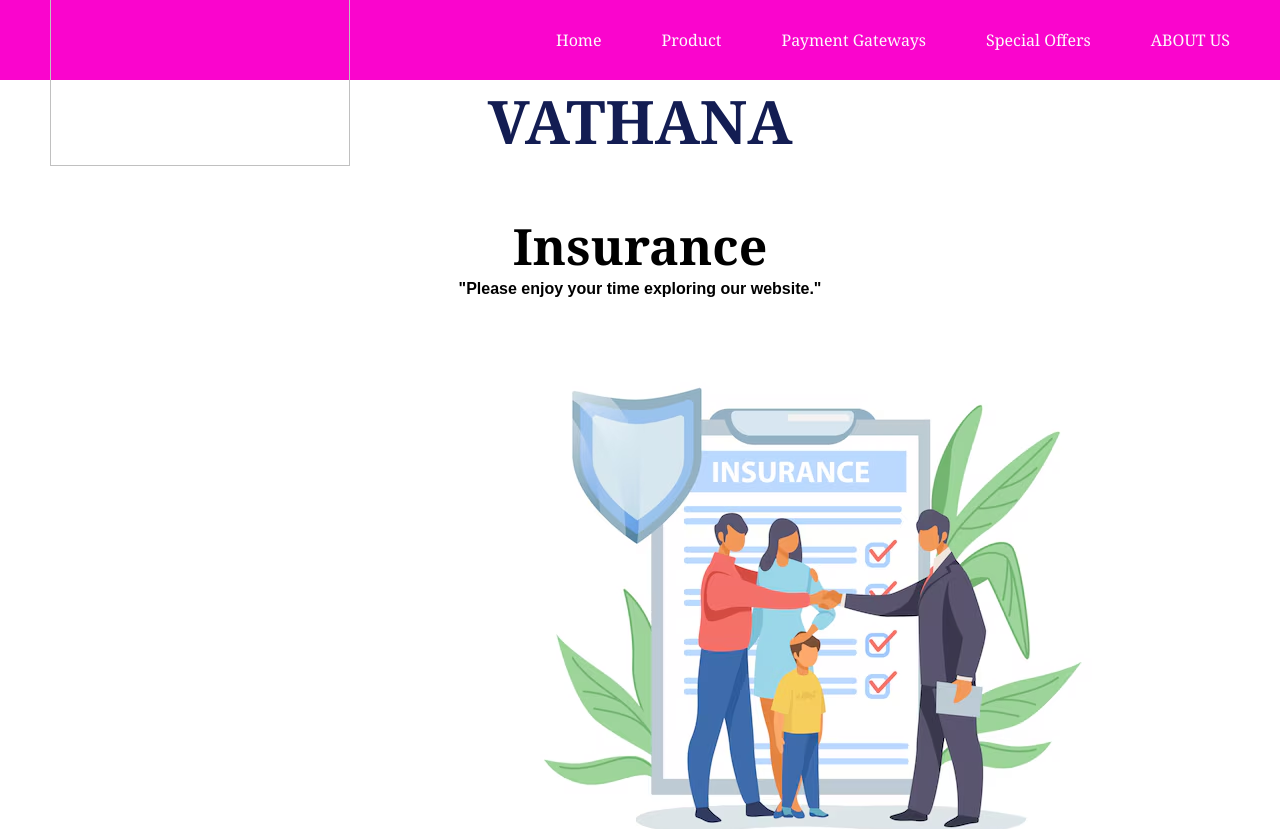
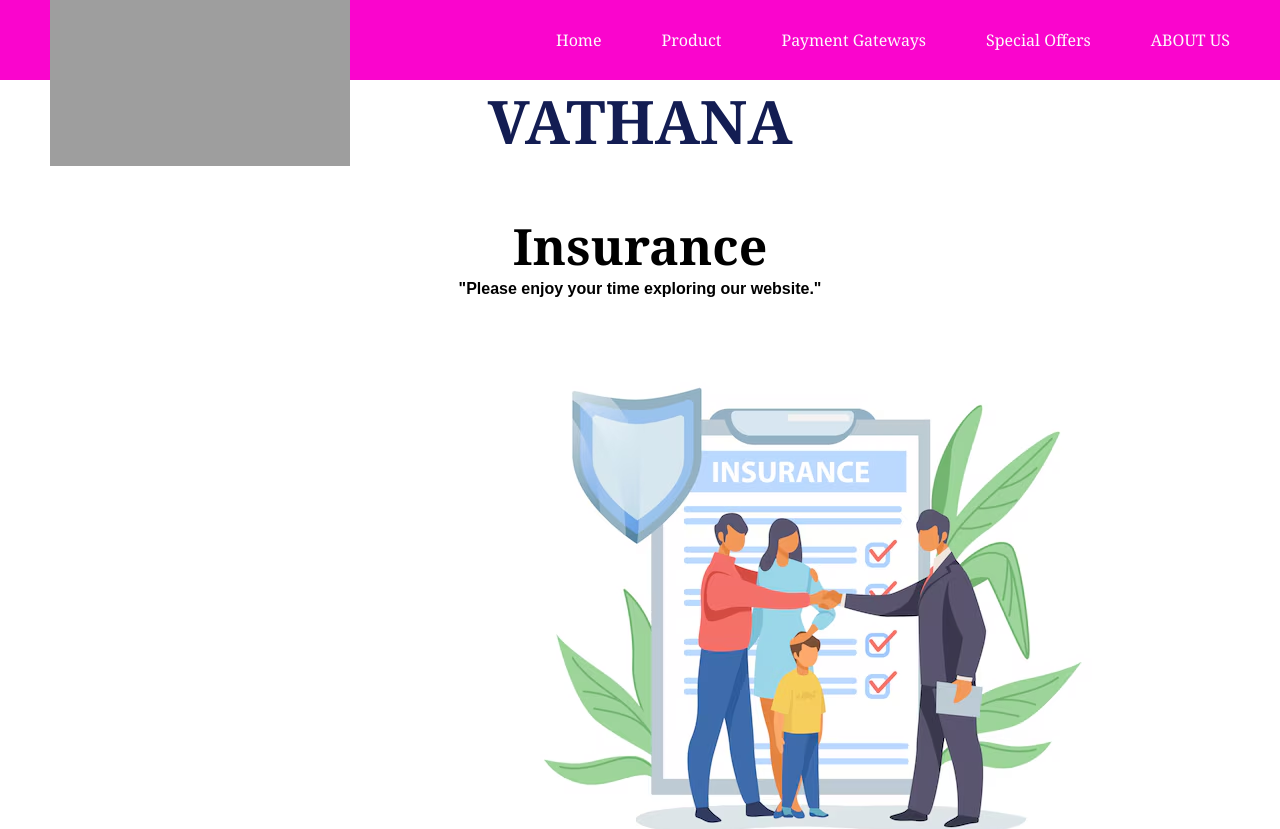
Before and after one commit to Keo-Vathana/VathanInsurance, a plain HTML site: page index.html in a window 1280 px wide. Shown: the top 829 px of the page. Drawn offline with Linux system fonts and the light colour scheme; the site is published under a folder, as on GitHub Pages, so addresses that start at the root find nothing; a web font is replaced by a local one.

Commit message:
Update index.html

```diff
--- a/index.html
+++ b/index.html
@@ -13,7 +13,7 @@
 
     <nav class="navbar">
         <div class="logo">
-        <img src="/Photo/LogoPJ.png" alt="">
+        <img src="./Photo/LogoPJ.png" alt="">
         </div>
         <ul class="nav-links">
             <li><a href="#">Home</a></li>
```
